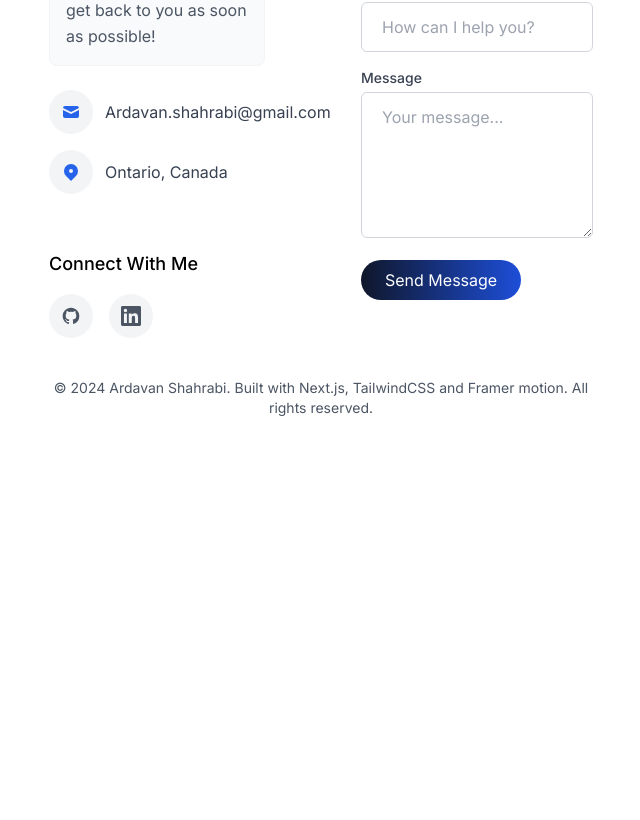
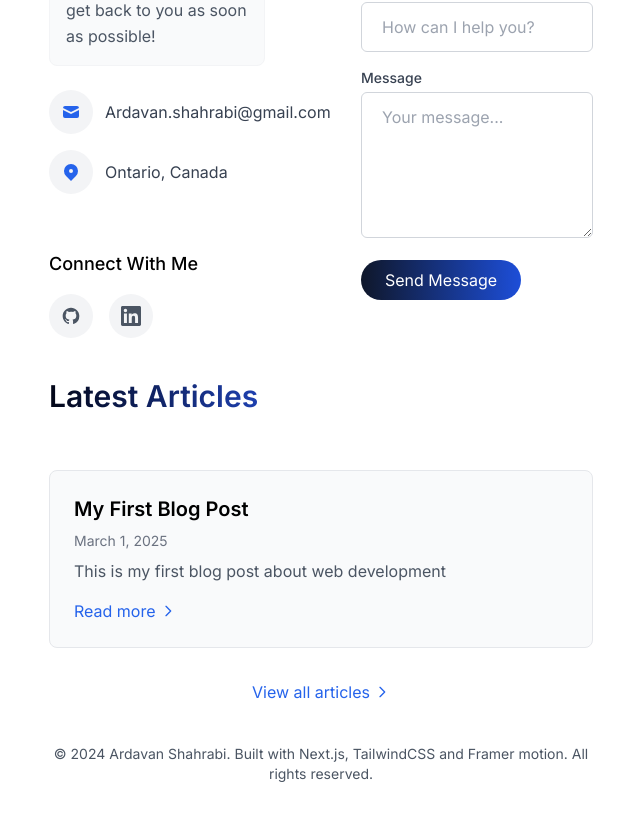
Before and after one commit to a-shahrabi/Ardavan_Portfolio, a Next.js app: page / in a window 1280 px wide. Shown: the part 6780-7600 px from the top of the page, without its empty margins (319-959 px from the left). Before the commit the page ends 7310 px from the top, so only its background shows below. Built offline with nearby package versions, Linux system fonts and the light colour scheme.

Commit message:
blog page new changes

```diff
--- a/app/page.tsx
+++ b/app/page.tsx
@@ -788,6 +788,47 @@ export default function Home() {
             </div>
           </motion.section>
 
+
+          <motion.section
+  initial={{opacity: 0, y: 100}}
+  animate={{opacity: 1, y: 0}}
+  transition={{duration: 0.8}}
+  className="space-y-8"
+>
+  <h2 className="text-3xl font-semibold bg-gradient-to-r from-slate-950 to-blue-800 dark:from-slate-200 dark:to-blue-400 bg-clip-text text-transparent inline-block mb-6">
+    Latest Articles
+  </h2>
+
+  <div className="grid grid-cols-1 gap-6">
+    <div className="bg-gray-50 dark:bg-zinc-900 p-6 rounded-lg border border-gray-200 dark:border-zinc-800 transition-all duration-300 hover:shadow-md">
+      <h3 className="text-xl font-semibold mb-2">My First Blog Post</h3>
+      <p className="text-gray-500 dark:text-gray-400 text-sm mb-2">March 1, 2025</p>
+      <p className="text-gray-600 dark:text-gray-300 mb-4">This is my first blog post about web development</p>
+      <Link
+        href="/blog/first-post"
+        className="text-blue-600 dark:text-blue-400 hover:underline inline-flex items-center"
+      >
+        Read more
+        <svg xmlns="http://www.w3.org/2000/svg" className="h-4 w-4 ml-1" fill="none" viewBox="0 0 24 24" stroke="currentColor">
+          <path strokeLinecap="round" strokeLinejoin="round" strokeWidth={2} d="M9 5l7 7-7 7" />
+        </svg>
+      </Link>
+    </div>
+  </div>
+
+  <div className="text-center">
+    <Link
+      href="/blog"
+      className="text-blue-600 dark:text-blue-400 hover:underline inline-flex items-center"
+    >
+      View all articles
+      <svg xmlns="http://www.w3.org/2000/svg" className="h-4 w-4 ml-1" fill="none" viewBox="0 0 24 24" stroke="currentColor">
+        <path strokeLinecap="round" strokeLinejoin="round" strokeWidth={2} d="M9 5l7 7-7 7" />
+      </svg>
+    </Link>
+  </div>
+</motion.section>
+
           <footer className="mt-20 pb-8">
             <p className="text-sm text-gray-600 dark:text-gray-400 text-center">
               © 2024 Ardavan Shahrabi. Built with Next.js, TailwindCSS and Framer motion. All rights reserved.
```
